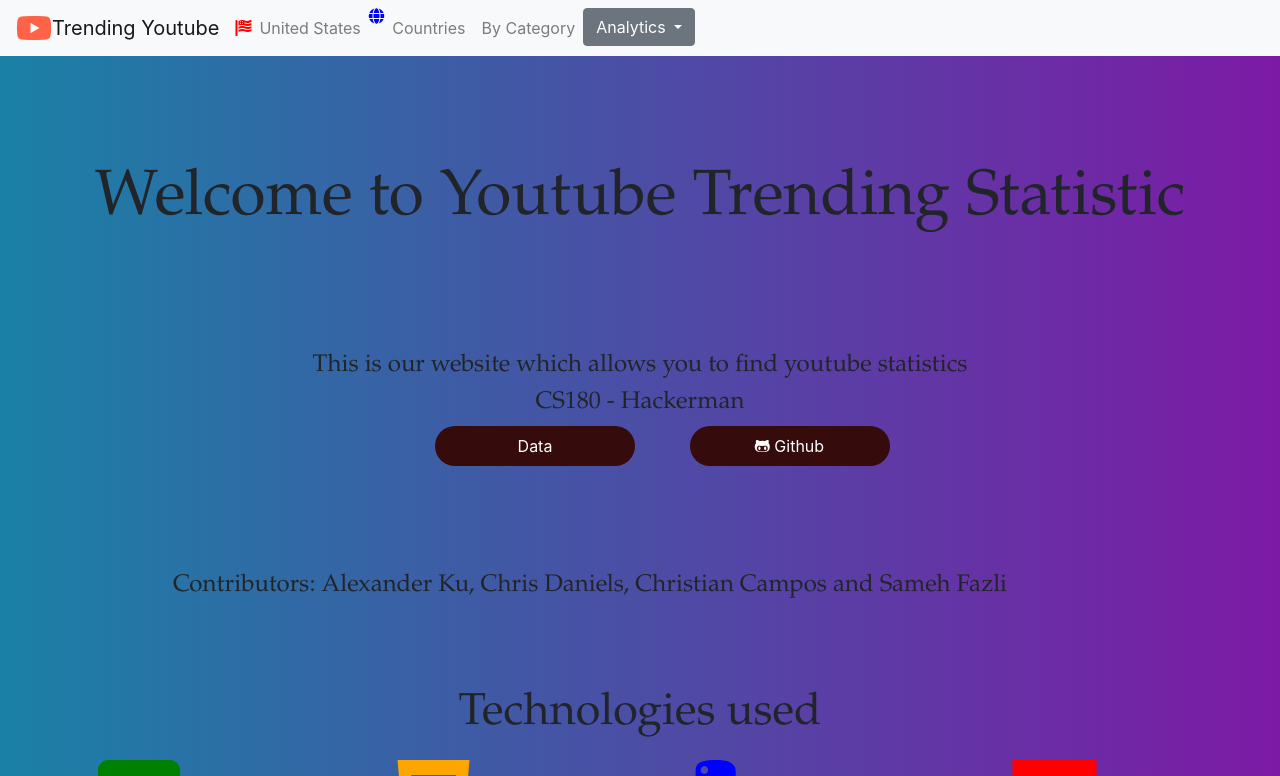
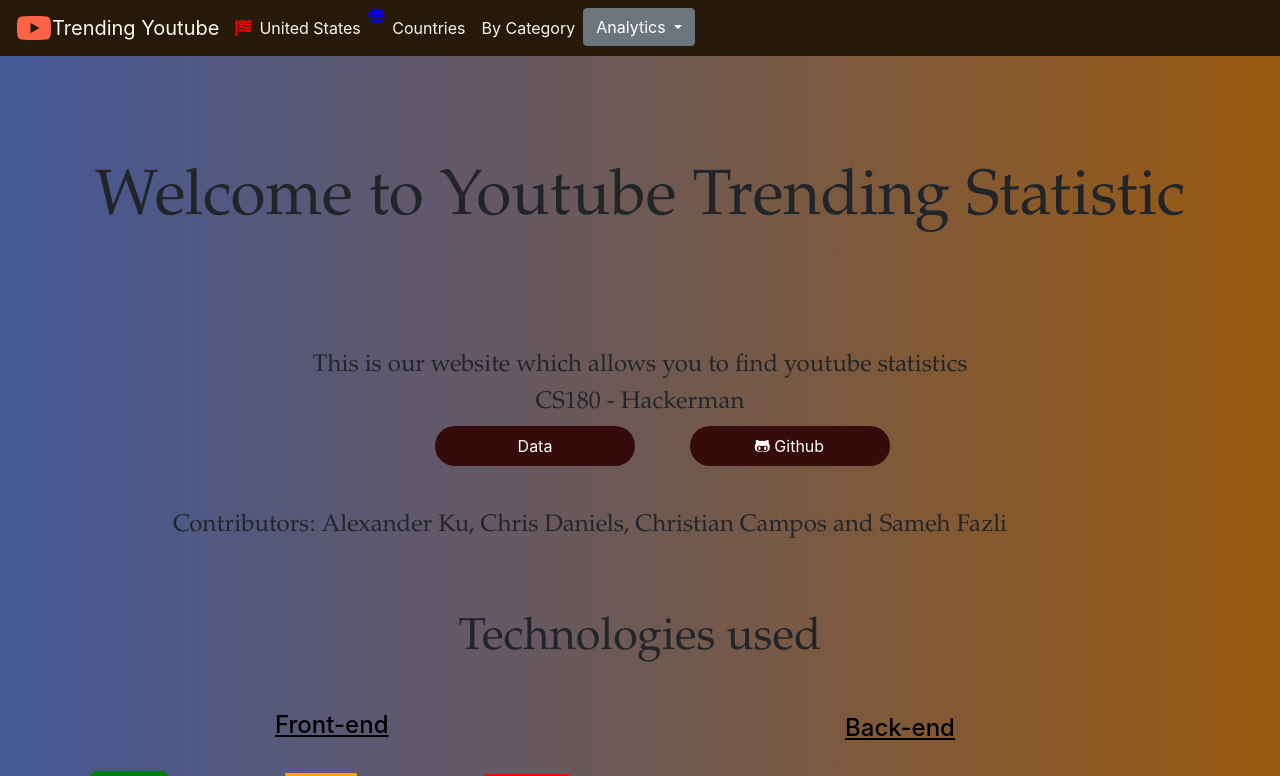
Before and after one commit to sfazli96/cs180project-021-hackerman, a Django app: template mysite/client/templates/home.html in a window 1280 px wide. Shown: the top 776 px of the page. Run offline with Django 3.2, Linux system fonts and the light colour scheme; the template is opened without the code that fills it, so the values that code supplies are empty; some libraries are stand-ins or nearby versions.

Commit message:
Homepage GUI is done

```diff
--- a/mysite/client/templates/US.html
+++ b/mysite/client/templates/US.html
@@ -2,6 +2,7 @@
 
 {% block page_content %}
 	<div class='container'>
+		<body style="background-image: linear-gradient(to right, #445898 , #995A10);">
 		<h1>Trending videos on Youtube in the United States</h1>
 		<!-- FORM GOES HERE -->
 		<form method="GET">
--- a/mysite/client/templates/countries.html
+++ b/mysite/client/templates/countries.html
@@ -2,13 +2,15 @@
 
 {% block page_content %}
 	<div class='container'>
+		<body style="background-image: linear-gradient(to right, #445898 , #995A10);">
 		<h1>Trending videos on Youtube in Countries</h1>
 		<!-- FORM GOES HERE -->
 		<form method="GET">
 			{{ form.as_p }}
 			{% csrf_token %}
-			<input type="submit" class="btn btn-info" value="Submit">
-			<a href="{% url 'home' %}">Go back to home page</a>
+			<button style="background-color:#17a2b8; color:white; width: 75px;height: 40px; border-radius: 25px; border: none" onclick="location.href='http://127.0.0.1:8000/'" type="button">
+         		Home</button value="Submit">
+			<input type="submit" style="border-radius: 25px" class="btn btn-info" value="Submit">
 			<!--<input type="button" value="Go back!" onclick="history.back()">   -->
 		</form>
 		{% if data.channel_title == None %}
--- a/mysite/client/templates/home.html
+++ b/mysite/client/templates/home.html
@@ -1,22 +1,41 @@
 {% extends "base.html" %}
+{% load static %}
 <link rel="stylesheet" href="https://use.fontawesome.com/releases/v5.15.1/css/all.css" integrity="sha384-vp86vTRFVJgpjF9jiIGPEEqYqlDwgyBgEF109VFjmqGmIY/Y4HV4d3Gp2irVfcrp" crossorigin="anonymous">
+
 <i class="fab fa-youtube"></i>
-{% load static %}
 {% block page_content %}
-	<div class='container'>
+	<div class='container' style="overflow: hidden;">
 		<h1 style="text-align: center; font-size: 400%; font-family: Palatino Linotype, Palatino, serif; line-height: 4.5em;">Welcome to Youtube Trending Statistic</h1>
-		<body style="background-image: linear-gradient(to right, #1A81A5 , #7D1AA5);">
+		<body style="background-image: linear-gradient(to right, #445898 , #995A10);">
 			<h2 style="text-align: center; font-size: 150%; font-family: Palatino Linotype, Palatino, serif;">This is our website which allows you to find youtube statistics</h2>
 			<h3 style="text-align: center; font-size: 150%; font-family: Palatino Linotype, Palatino, serif;">CS180 - Hackerman</h3>
 			<button style="background-color:#350B0B; position:relative; left: 350px; color:white; width: 200px;height: 40px; border-radius: 28px; border: none" onclick="location.href='https://www.kaggle.com/datasnaek/youtube-new'" type="button">
          		Data</button value="Submit">
          	<button style="background-color:#350B0B; position:relative; left: 400px; color:white; width: 200px;height: 40px; border-radius: 28px; border: none" onclick="location.href='https://github.com/ucr-cs180-fall20/cs180project-021-hackerman/tree/main'" type="button"> <i class="fab fa-github-alt"></i>
          		Github</button value="Submit">
-         	<h4 style="text-align: center; position:relative; left:-50px; font-size: 150%; line-height: 10em; font-family: Palatino Linotype, Palatino, serif;"> Contributors: Alexander Ku, Chris Daniels, Christian Campos and Sameh Fazli</h4>
-         	<p style="text-align: center; font-size: 280%; font-family: Palatino Linotype, Palatino, serif;  line-height: 0em;">Technologies used</p>
-         	<i style="font-size: 600%; line-height: 1.5em; color: green;" class="fab fa-bootstrap"></i>
-         	<i style="font-size: 600%; line-height: 1.5em; position: relative; left: 200px; color: orange;" class="fab fa-html5"></i>
-         	<i style="font-size: 600%; line-height: 1.5em; position: relative; left: 400px; color: blue;" class="fab fa-python"></i>
-         	<i style="font-size: 600%; line-height: 1.5em; position: relative; left: 650px; color: red;" class="fab fa-js"></i>
+         	<h4 style="text-align: center; position:relative; left:-50px; font-size: 150%; line-height: 5em; font-family: Palatino Linotype, Palatino, serif;"> Contributors: Alexander Ku, Chris Daniels, Christian Campos and Sameh Fazli</h4>
+         	<p style="text-align: center; font-size: 280%; font-family: Palatino Linotype, Palatino, serif;  line-height: 2em;">Technologies used</p>
+         	<figure>
+         		<h4 style="font-size: 150%; line-height: 1.0em; color: black; position: relative; bottom: -14px; left: 190px; text-decoration: underline;">Front-end</h4>
+         		<h5 style="font-size: 150%; line-height: 0.05em; color: black; position: relative; bottom: 4.55px; left: 760px; text-decoration: underline;">Back-end</h5>
+         	<i style="font-size: 600%; line-height: 1.5em; color: green; position: relative; bottom: -1px; left: -10px;" class="fab fa-bootstrap"></i>
+         	<figcaption style="font-size: 150%; line-height: 0.6em; color: black; position: relative; bottom: 0px; left: -17px;"> Bootstrap</figcaption>
+         	</figure>
+         	<figure>
+         	<i style= "font-size: 600%; line-height: 1.5em; position: relative; bottom: 172px; left: 200px; color: orange;" class ="fab fa-html5"></i>
+         	  <figcaption style= "font-size: 150%; line-height: 0.6em; position: relative; bottom: 172px; left: 200px; color: black;" >HTML5</figcaption>
+         	</figure>
+    		<figure>
+         	<i style="font-size: 600%; line-height: 1.5em; position: relative; bottom: 345px; left: 400px; color: red;" class="fab fa-js"></i>
+         	  <figcaption style= "font-size: 150%; line-height: 0em; position: relative; bottom: 337px; left: 385px; color: black;" >Javascript</figcaption>
+         	</figure>
+         	<figure>
+         		<i style="font-size: 600%; line-height: 1.5em; position: relative; bottom: 500px; left: 630px; color: blue;" class="fab fa-python"></i>
+         		<figcaption style="font-size: 150%; line-height: 0em; position: relative; bottom: 495px; left: 632px; color: black;"> Python</figcaption>
+         	</figure>
+         	<figure>
+         		<img src="https://img.icons8.com/material-two-tone/96/000000/django.png" style="position: relative; bottom: 630px; left: 880px;" />
+         		<figcaption style="font-size: 150%; line-height: 0em; position: relative; bottom: 605px; left: 890px; color: black;"> Django</figcaption>
+         	</figure>
 	</div>
 {% endblock %}
--- a/mysite/hackerman/settings.py
+++ b/mysite/hackerman/settings.py
@@ -26,6 +26,10 @@
 DEBUG = True
 
 ALLOWED_HOSTS = []
+
+STATICFILES_DIRS = [
+    "/home/kratos/Documents/cs180project-021-hackerman/mysite/client/static",
+]
 
 
 # Application definition
--- a/mysite/hackerman/templates/base.html
+++ b/mysite/hackerman/templates/base.html
@@ -1,11 +1,11 @@
 <link rel="stylesheet" href="https://stackpath.bootstrapcdn.com/bootstrap/4.3.1/css/bootstrap.min.css" integrity="sha384-ggOyR0iXCbMQv3Xipma34MD+dH/1fQ784/j6cY/iJTQUOhcWr7x9JvoRxT2MZw1T" crossorigin="anonymous">
 <link rel="stylesheet" href="https://use.fontawesome.com/releases/v5.15.1/css/all.css" integrity="sha384-vp86vTRFVJgpjF9jiIGPEEqYqlDwgyBgEF109VFjmqGmIY/Y4HV4d3Gp2irVfcrp" crossorigin="anonymous">
 
-<nav class="navbar navbar-expand-lg navbar-light bg-light">
+<nav class="navbar navbar-expand-lg navbar-light" style="background-color: #271909;">
   <span style="font-size: 2em; color: Tomato;">
     <i class="fab fa-youtube"></i>
   </span>
-  <a class="navbar-brand" href="{% url 'home' %}">Trending Youtube</a>
+  <a class="navbar-brand" href="{% url 'home' %}" style="color: #F6F6F1">Trending Youtube</a>
   <button class="navbar-toggler" type="button" data-toggle="collapse" data-target="#navbarNav" aria-controls="navbarNav" aria-expanded="false" aria-label="Toggle navigation">
     <span class="navbar-toggler-icon"></span>
   </button>
@@ -15,18 +15,18 @@
   </span>
     <ul class="navbar-nav">
       <li class="nav-item">
-        <a class="nav-link" href="{% url 'US' %}">United States</a>
+        <a class="nav-link" href="{% url 'US' %}" style="color: #F6F6F1">United States</a>
       </li>
         <span style="font-size: 1em; color: Blue;">
           <i class="fas fa-globe"></i></a>
         </span>
       <li class="nav-item">
-        <a class="nav-link" href="{% url 'countries' %}">Countries</a>
+        <a class="nav-link" href="{% url 'countries' %}" style="color: #F6F6F1">Countries</a>
       </li>
       </li>
       </li>
       <li class="nav-item">
-        <a class="nav-link" href="#">By Category</a>
+        <a class="nav-link" href="#" style="color: #F6F6F1">By Category</a>
       </li>
       <div class="dropdown">
       <a class="btn btn-secondary dropdown-toggle" href="#" role="button" id="dropdownMenuLink" data-toggle="dropdown" aria-haspopup="true" aria-expanded="false">
```
Also changed, not shown: mysite/client/static/css/main.css (added, +16 -0 lines).
